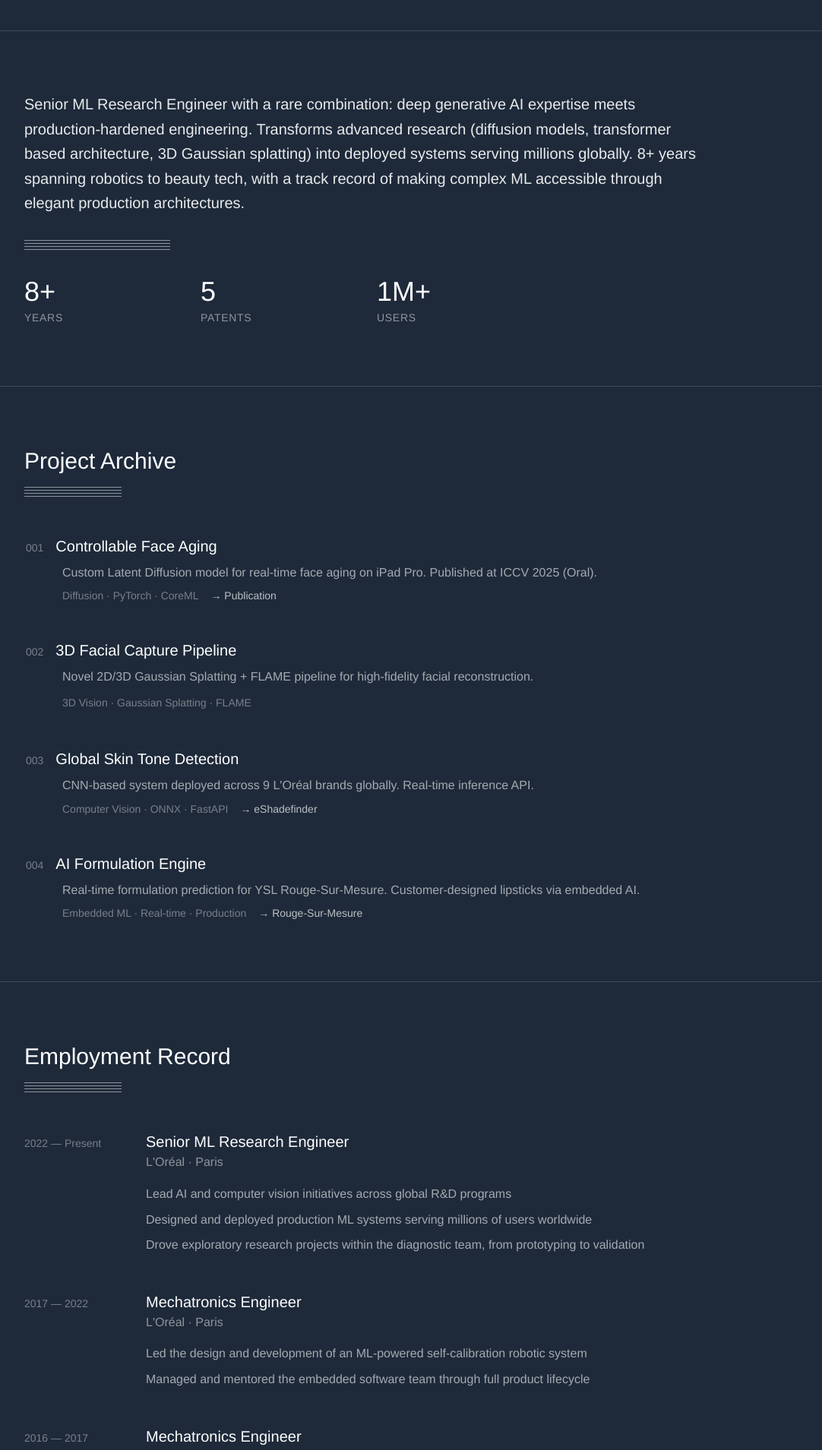
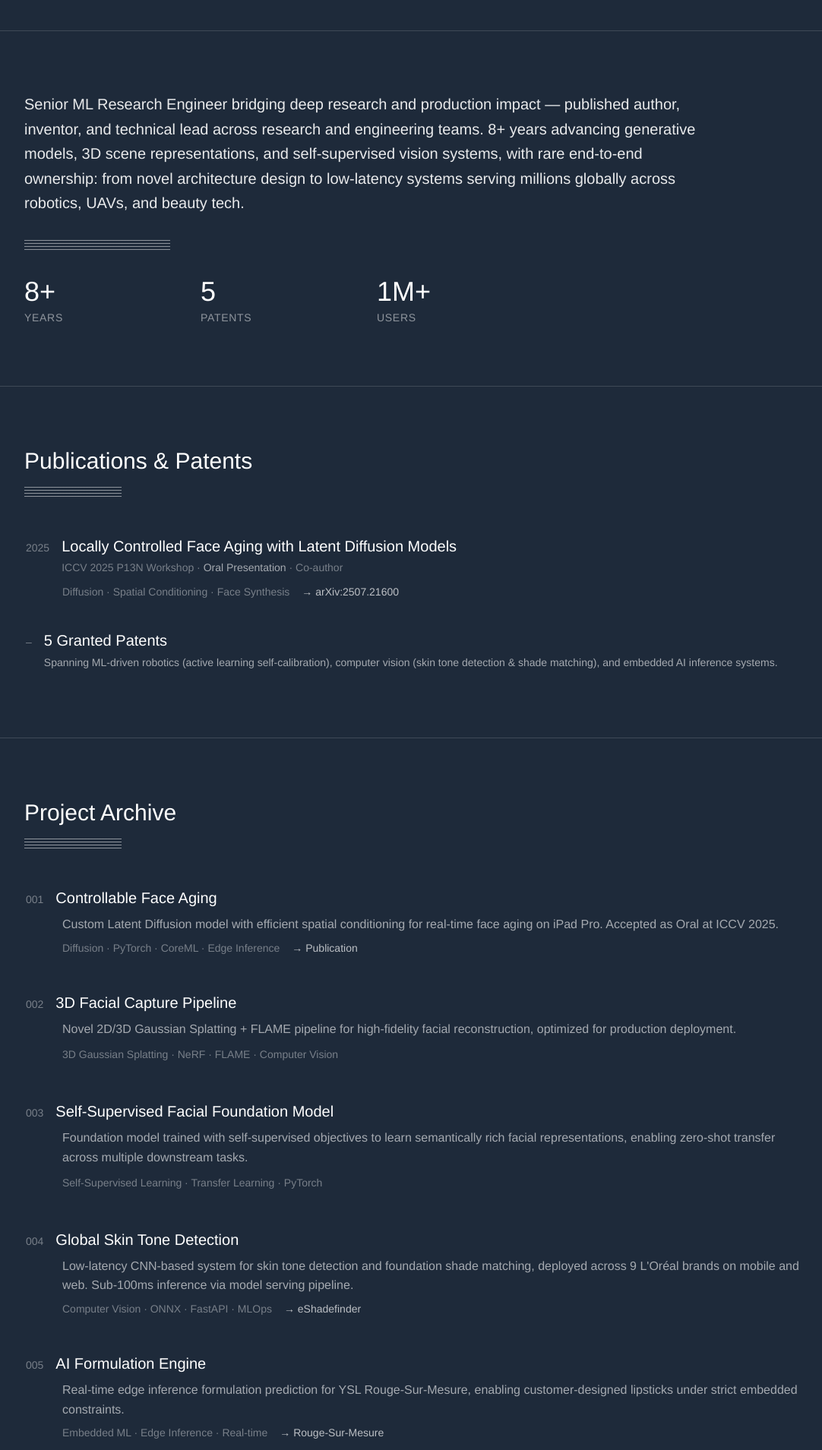
Before and after one commit to tchauffi/tchauffi-webpage, a Next.js app in the folder tchauffi-webpage/: page /tchauffi-webpage/ in a window 1280 px wide. Shown: the part 760-2669 px from the top of the page at 76% size, without its empty margins (64-1146 px from the left). Built offline with nearby package versions, Linux system fonts and the light colour scheme.

Commit message:
Refactor homepage content and structure: update job title, enhance publication section, and improve project descriptions

```diff
--- a/tchauffi-webpage/app/page.tsx
+++ b/tchauffi-webpage/app/page.tsx
@@ -12,10 +12,9 @@ export default function Home() {
             Thibaut Chauffier
           </h1>
 
-          {/* Title */}
-          <p className="text-xl md:text-2xl lg:text-3xl font-light text-white mb-12 animate-fade-in-up delay-200">
-            Senior Machine Learning<br />
-            Research Engineer
+          <p className="text-xl md:text-2xl lg:text-3xl font-light text-white mb-4 animate-fade-in-up delay-200">
+            Senior ML Research Engineer<br />
+            <span className="text-white/60 text-lg md:text-xl lg:text-2xl">Computer Vision · Generative AI</span>
           </p>
 
           {/* Lumon-style horizontal lines */}
@@ -32,10 +31,11 @@ export default function Home() {
       <section className="px-8 md:px-16 lg:px-24 py-20 border-t border-border">
         <div className="max-w-4xl">
           <p className="text-lg md:text-xl text-white/90 font-light leading-relaxed mb-8">
-            Senior ML Research Engineer with a rare combination: deep generative AI expertise meets production-hardened engineering.
-Transforms advanced research (diffusion models, transformer based architecture, 3D Gaussian splatting) into deployed systems
-serving millions globally. 8+ years spanning robotics to beauty tech, with a track record of making complex
-ML accessible through elegant production architectures.
+            Senior ML Research Engineer bridging deep research and production impact — published author,
+            inventor, and technical lead across research and engineering teams. 8+ years advancing
+            generative models, 3D scene representations, and self-supervised vision systems, with
+            rare end-to-end ownership: from novel architecture design to low-latency systems
+            serving millions globally across robotics, UAVs, and beauty tech.
           </p>
 
           <AnimatedLine variant="thin" width="192px" className="mb-8" />
@@ -58,6 +58,54 @@ ML accessible through elegant production architectures.
         </div>
       </section>
 
+      {/* Publication — moved up, before Projects */}
+      <section className="px-8 md:px-16 lg:px-24 py-20 border-t border-border">
+        <div className="max-w-5xl">
+          <h2 className="text-2xl md:text-3xl font-light text-white mb-4 hover-glow">
+            Publications &amp; Patents
+          </h2>
+          <AnimatedLine variant="thin" width="128px" className="mb-12" />
+
+          <div className="space-y-10">
+            {/* ICCV Paper */}
+            <div className="group project-item">
+              <div className="flex items-baseline gap-4 mb-2">
+                <span className="text-white/40 text-sm">2025</span>
+                <div>
+                  <h3 className="text-xl text-white font-light">
+                    Locally Controlled Face Aging with Latent Diffusion Models
+                  </h3>
+                  <p className="text-white/40 text-sm mt-1">
+                    ICCV 2025 P13N Workshop · <span className="text-white/60 font-medium">Oral Presentation</span> · Co-author
+                  </p>
+                </div>
+              </div>
+              <div className="ml-12 flex gap-4 text-sm mt-3">
+                <span className="text-white/40">Diffusion · Spatial Conditioning · Face Synthesis</span>
+                <a href="https://arxiv.org/abs/2507.21600" target="_blank" rel="noopener noreferrer"
+                   className="text-white/70 hover:text-white transition-colors">
+                  → arXiv:2507.21600
+                </a>
+              </div>
+            </div>
+
+            {/* Patents */}
+            <div className="group project-item">
+              <div className="flex items-baseline gap-4 mb-2">
+                <span className="text-white/40 text-sm">–</span>
+                <div>
+                  <h3 className="text-xl text-white font-light">5 Granted Patents</h3>
+                  <p className="text-white/60 mt-1 text-sm leading-relaxed">
+                    Spanning ML-driven robotics (active learning self-calibration), computer vision
+                    (skin tone detection &amp; shade matching), and embedded AI inference systems.
+                  </p>
+                </div>
+              </div>
+            </div>
+          </div>
+        </div>
+      </section>
+
       {/* Projects Section */}
       <section className="px-8 md:px-16 lg:px-24 py-20 border-t border-border">
         <div className="max-w-5xl">
@@ -74,11 +122,11 @@ ML accessible through elegant production architectures.
                 <h3 className="text-xl text-white font-light">Controllable Face Aging</h3>
               </div>
               <p className="text-white/60 ml-12 mb-2">
-                Custom Latent Diffusion model for real-time face aging on iPad Pro.
-                Published at ICCV 2025 (Oral).
+                Custom Latent Diffusion model with efficient spatial conditioning for real-time
+                face aging on iPad Pro. Accepted as Oral at ICCV 2025.
               </p>
               <div className="ml-12 flex gap-4 text-sm">
-                <span className="text-white/40">Diffusion · PyTorch · CoreML</span>
+                <span className="text-white/40">Diffusion · PyTorch · CoreML · Edge Inference</span>
                 <a href="https://arxiv.org/abs/2507.21600" target="_blank" rel="noopener noreferrer"
                    className="text-white/70 hover:text-white transition-colors">
                   → Publication
@@ -93,10 +141,11 @@ ML accessible through elegant production architectures.
                 <h3 className="text-xl text-white font-light">3D Facial Capture Pipeline</h3>
               </div>
               <p className="text-white/60 ml-12 mb-2">
-                Novel 2D/3D Gaussian Splatting + FLAME pipeline for high-fidelity facial reconstruction.
+                Novel 2D/3D Gaussian Splatting + FLAME pipeline for high-fidelity facial
+                reconstruction, optimized for production deployment.
               </p>
               <div className="ml-12">
-                <span className="text-white/40 text-sm">3D Vision · Gaussian Splatting · FLAME</span>
+                <span className="text-white/40 text-sm">3D Gaussian Splatting · NeRF · FLAME · Computer Vision</span>
               </div>
             </div>
 
@@ -104,13 +153,31 @@ ML accessible through elegant production architectures.
             <div className="group project-item">
               <div className="flex items-baseline gap-4 mb-2">
                 <span className="text-white/40 text-sm">003</span>
+                <h3 className="text-xl text-white font-light">Self-Supervised Facial Foundation Model</h3>
+              </div>
+              <p className="text-white/60 ml-12 mb-2">
+                Foundation model trained with self-supervised objectives to learn
+                semantically rich facial representations, enabling zero-shot transfer across
+                multiple downstream tasks.
+              </p>
+              <div className="ml-12">
+                <span className="text-white/40 text-sm">Self-Supervised Learning · Transfer Learning · PyTorch</span>
+              </div>
+            </div>
+
+            {/* Project 4 */}
+            <div className="group project-item">
+              <div className="flex items-baseline gap-4 mb-2">
+                <span className="text-white/40 text-sm">004</span>
                 <h3 className="text-xl text-white font-light">Global Skin Tone Detection</h3>
               </div>
               <p className="text-white/60 ml-12 mb-2">
-                CNN-based system deployed across 9 L'Oréal brands globally. Real-time inference API.
+                Low-latency CNN-based system for skin tone detection and foundation shade matching,
+                deployed across 9 L'Oréal brands on mobile and web. Sub-100ms inference via
+                model serving pipeline.
               </p>
               <div className="ml-12 flex gap-4 text-sm">
-                <span className="text-white/40">Computer Vision · ONNX · FastAPI</span>
+                <span className="text-white/40">Computer Vision · ONNX · FastAPI · MLOps</span>
                 <a href="https://www.lancome-usa.com/e-shade-finder.html" target="_blank" rel="noopener noreferrer"
                    className="text-white/70 hover:text-white transition-colors">
                   → eShadefinder
@@ -118,17 +185,18 @@ ML accessible through elegant production architectures.
               </div>
             </div>
 
-            {/* Project 4 */}
+            {/* Project 5 */}
             <div className="group project-item">
               <div className="flex items-baseline gap-4 mb-2">
-                <span className="text-white/40 text-sm">004</span>
+                <span className="text-white/40 text-sm">005</span>
                 <h3 className="text-xl text-white font-light">AI Formulation Engine</h3>
               </div>
               <p className="text-white/60 ml-12 mb-2">
-                Real-time formulation prediction for YSL Rouge-Sur-Mesure. Customer-designed lipsticks via embedded AI.
+                Real-time edge inference formulation prediction for YSL Rouge-Sur-Mesure,
+                enabling customer-designed lipsticks under strict embedded constraints.
               </p>
               <div className="ml-12 flex gap-4 text-sm">
-                <span className="text-white/40">Embedded ML · Real-time · Production</span>
+                <span className="text-white/40">Embedded ML · Edge Inference · Real-time</span>
                 <a href="https://www.yslbeautyus.com/rouge-sur-mesure/rouge-sur-mesure-custom-lip-color-creator/WW-50912YSL.html" target="_blank" rel="noopener noreferrer"
                    className="text-white/70 hover:text-white transition-colors">
                   → Rouge-Sur-Mesure
@@ -153,14 +221,14 @@ ML accessible through elegant production architectures.
               <div className="flex flex-col md:flex-row md:items-baseline gap-2 md:gap-8 mb-4">
                 <span className="text-white/40 text-sm md:w-32">2022 — Present</span>
                 <div>
-                  <h3 className="text-xl text-white font-light">Senior ML Research Engineer</h3>
+                  <h3 className="text-xl text-white font-light">Senior ML Research Engineer · Technical Lead</h3>
                   <p className="text-white/50">L'Oréal · Paris</p>
                 </div>
               </div>
               <ul className="md:ml-40 space-y-2 text-white/60">
-                <li>Lead AI and computer vision initiatives across global R&D programs</li>
-                <li>Designed and deployed production ML systems serving millions of users worldwide</li>
-                <li>Drove exploratory research projects within the diagnostic team, from prototyping to validation</li>
+                <li>Technical lead across AI and computer vision research and engineering teams</li>
+                <li>Designed and deployed low-latency ML systems serving millions of users globally</li>
+                <li>Led exploratory research (diffusion models, 3D Gaussian splatting, self-supervised learning) from prototyping to production</li>
               </ul>
             </div>
 
@@ -174,8 +242,8 @@ ML accessible through elegant production architectures.
                 </div>
               </div>
               <ul className="md:ml-40 space-y-2 text-white/60">
-                <li>Led the design and development of an ML-powered self-calibration robotic system</li>
-                <li>Managed and mentored the embedded software team through full product lifecycle</li>
+                <li>Designed ML-powered self-calibration system using Gaussian Process Regression with active learning — reduced material waste by 71% and downtime by 83%</li>
+                <li>Managed and mentored the embedded software team through full product lifecycle and safety certification</li>
               </ul>
             </div>
 
@@ -190,7 +258,7 @@ ML accessible through elegant production architectures.
               </div>
               <ul className="md:ml-40 space-y-2 text-white/60">
                 <li>Developed real-time UAV fall detection using sensor fusion and Kalman filtering</li>
-                <li>Achieved a 44 percent efficiency improvement through ML-based optimization</li>
+                <li>Achieved 44% propulsion efficiency gain and 10% power reduction via ML-based optimization</li>
               </ul>
             </div>
           </div>
@@ -207,14 +275,15 @@ ML accessible through elegant production architectures.
 
           <div className="grid md:grid-cols-3 gap-12">
             <div className="hover-lift p-4 -m-4 rounded-lg">
-              <h3 className="text-white/50 text-sm uppercase tracking-wider mb-4">ML/AI</h3>
+              <h3 className="text-white/50 text-sm uppercase tracking-wider mb-4">ML / AI Research</h3>
               <ul className="space-y-2 text-white/70">
                 <li>Diffusion Models</li>
-                <li>GANs</li>
+                <li>Gaussian Splatting · NeRF</li>
                 <li>Transformers</li>
                 <li>Self-Supervised Learning</li>
-                <li>3D Vision</li>
-                <li>LoRA/PEFT</li>
+                <li>Multimodal Models</li>
+                <li>LoRA / PEFT Fine-tuning</li>
+                <li>GANs</li>
               </ul>
             </div>
 
@@ -223,20 +292,22 @@ ML accessible through elegant production architectures.
               <ul className="space-y-2 text-white/70">
                 <li>PyTorch</li>
                 <li>TensorFlow</li>
-                <li>HuggingFace</li>
+                <li>HuggingFace (Transformers, Diffusers)</li>
                 <li>FastAPI</li>
                 <li>Docker</li>
               </ul>
             </div>
 
             <div className="hover-lift p-4 -m-4 rounded-lg">
-              <h3 className="text-white/50 text-sm uppercase tracking-wider mb-4">Production</h3>
+              <h3 className="text-white/50 text-sm uppercase tracking-wider mb-4">Production &amp; MLOps</h3>
               <ul className="space-y-2 text-white/70">
+                <li>Model Serving</li>
+                <li>Edge Inference</li>
                 <li>ONNX</li>
                 <li>CUDA</li>
-                <li>GCP/Vertex AI</li>
+                <li>GCP / Vertex AI</li>
+                <li>Quantization · Distillation</li>
                 <li>CI/CD</li>
-                <li>Quantization</li>
               </ul>
             </div>
           </div>
@@ -261,6 +332,9 @@ ML accessible through elegant production architectures.
                 </h3>
                 <p className="text-white/50 text-sm mb-2">Sorbonne University Alliance</p>
                 <p className="text-white/60">Engineering Degree in System Engineering (MSc.)</p>
+                <p className="text-white/40 text-sm mt-2">
+                  Computer Science · Mathematics · Statistics · Physics · Mechatronics
+                </p>
               </div>
             </div>
 
@@ -272,20 +346,12 @@ ML accessible through elegant production architectures.
               <AnimatedLine variant="thin" width="96px" className="mb-8" />
 
               <div className="space-y-6">
-                <a href="https://github.com/tchauffi/diffusion-pytorch" target="_blank" rel="noopener noreferrer"
-                   className="block group">
-                  <h3 className="text-white/70 group-hover:text-white transition-colors">
-                    diffusion-pytorch →
-                  </h3>
-                  <p className="text-white/40 text-sm">Latent Diffusion Models from scratch</p>
-                </a>
-
                 <a href="https://github.com/tchauffi/ChessTransformer" target="_blank" rel="noopener noreferrer"
                    className="block group">
                   <h3 className="text-white/70 group-hover:text-white transition-colors">
                     ChessTransformer →
                   </h3>
-                  <p className="text-white/40 text-sm">Transformer-based chess engine</p>
+                  <p className="text-white/40 text-sm">Transformer-based chess engine trained on the Lichess database</p>
                 </a>
 
                 <a href="https://github.com/tchauffi/rust-rasterizer" target="_blank" rel="noopener noreferrer"
@@ -293,7 +359,23 @@ ML accessible through elegant production architectures.
                   <h3 className="text-white/70 group-hover:text-white transition-colors">
                     rust-rasterizer →
                   </h3>
-                  <p className="text-white/40 text-sm">Real-time raytracer in WebAssembly</p>
+                  <p className="text-white/40 text-sm">Real-time raytracer in Rust, running in-browser via WebAssembly</p>
+                </a>
+
+                <a href="https://github.com/tchauffi" target="_blank" rel="noopener noreferrer"
+                   className="block group">
+                  <h3 className="text-white/70 group-hover:text-white transition-colors">
+                    github.com/tchauffi →
+                  </h3>
+                  <p className="text-white/40 text-sm">Active contributor · generative AI and applied ML</p>
+                </a>
+
+                <a href="https://medium.com/@thibaut.chauffier" target="_blank" rel="noopener noreferrer"
+                   className="block group">
+                  <h3 className="text-white/70 group-hover:text-white transition-colors">
+                    Medium articles →
+                  </h3>
+                  <p className="text-white/40 text-sm">Technical writing on generative AI and applied ML</p>
                 </a>
               </div>
             </div>
```
